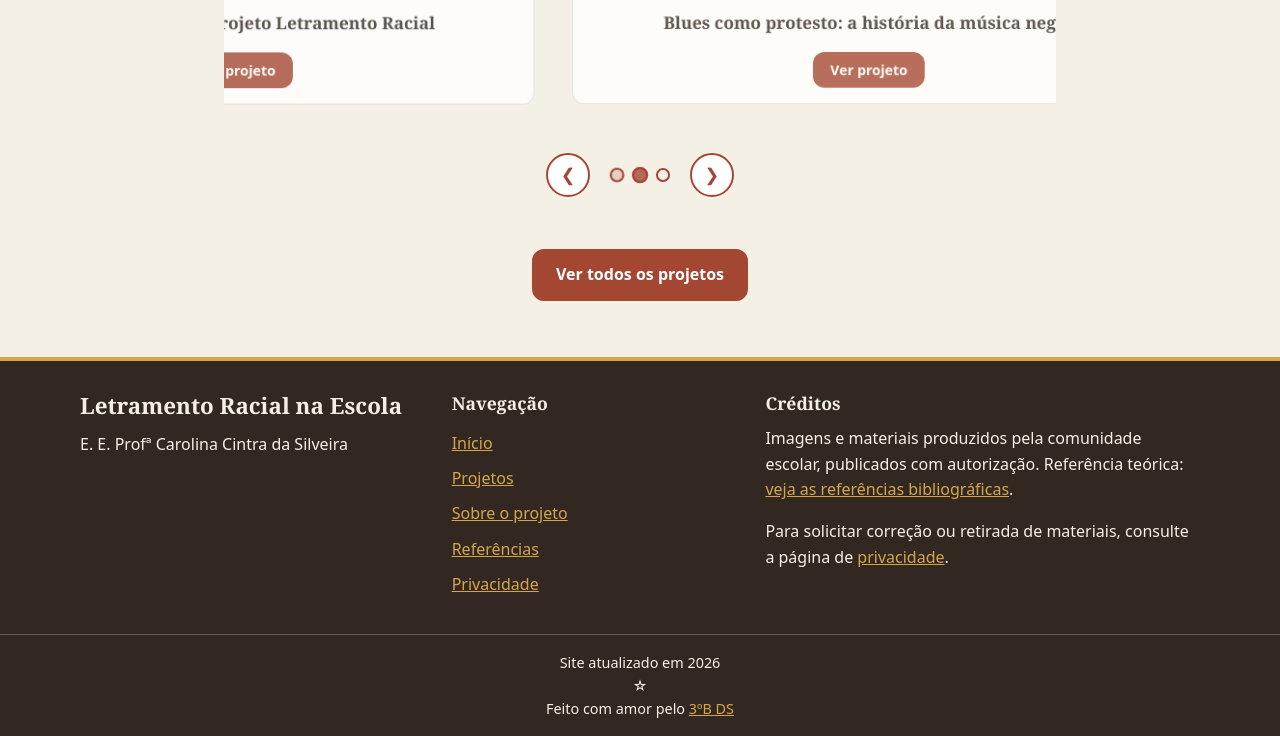
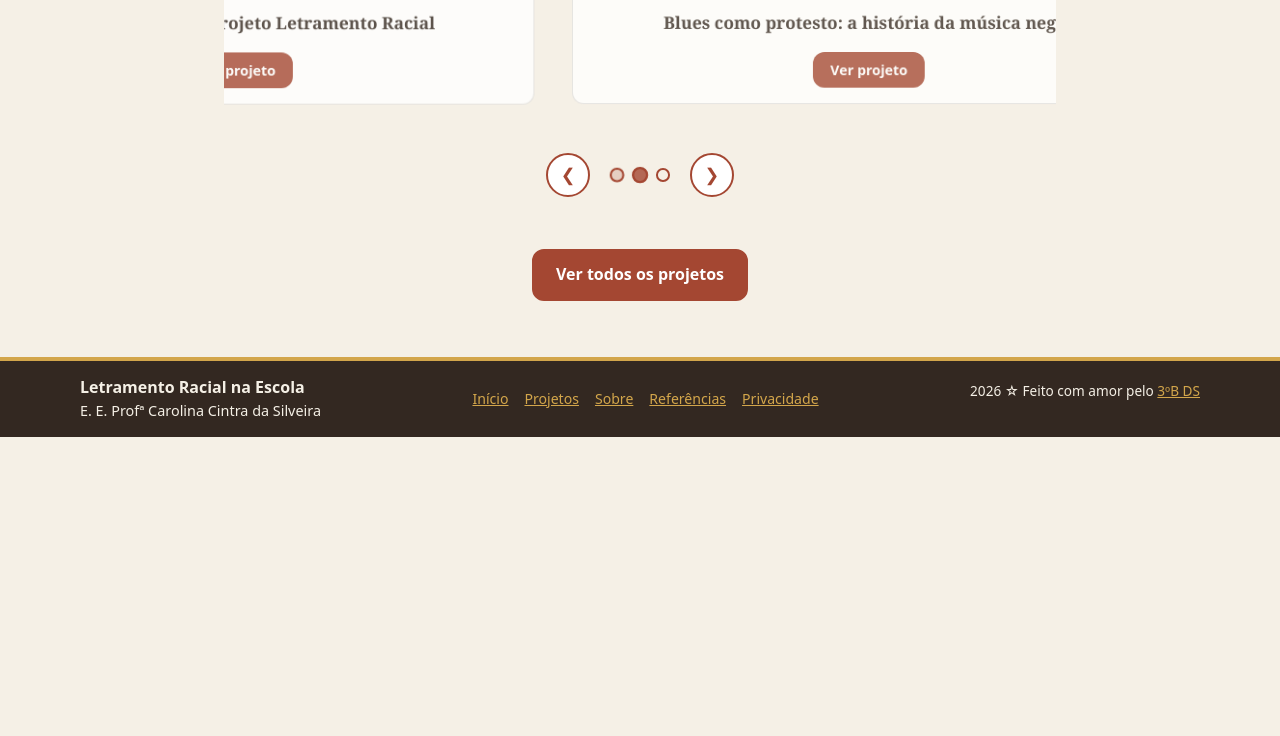
Before and after one commit to OtavioGGM/Letramento-Racial, an Astro site: page / in a window 1280 px wide. Shown: the part 2364-3100 px from the top of the page. After the commit the page ends 2801 px from the top, so only its background shows below. Built offline with nearby package versions, Linux system fonts and the light colour scheme; Astro itself is replaced by a stand-in of ours.

Commit message:
Atualiza rodapé para layout horizontal mais estreito

```diff
--- a/src/components/Rodape.astro
+++ b/src/components/Rodape.astro
@@ -3,34 +3,28 @@ const ano = new Date().getFullYear();
 ---
 
 <footer class="rodape">
-  <div class="container grade">
-    <div>
-      <h2>Letramento Racial na Escola</h2>
-      <p>E. E. Profª Carolina Cintra da Silveira</p>
+  <div class="container barra">
+
+    <div class="identidade">
+      <strong>Letramento Racial na Escola</strong>
+      <span>E. E. Profª Carolina Cintra da Silveira</span>
     </div>
 
     <nav aria-label="Navegação rápida">
-      <h3>Navegação</h3>
       <ul>
         <li><a href="/">Início</a></li>
         <li><a href="/projetos/">Projetos</a></li>
-        <li><a href="/sobre/">Sobre o projeto</a></li>
+        <li><a href="/sobre/">Sobre</a></li>
         <li><a href="/referencias/">Referências</a></li>
         <li><a href="/privacidade/">Privacidade</a></li>
       </ul>
     </nav>
 
-    <div>
-      <h3>Créditos</h3>
-      <p>Imagens e materiais produzidos pela comunidade escolar, publicados com autorização. Referência teórica: <a href="/referencias/">veja as referências bibliográficas</a>.</p>
-      <p>Para solicitar correção ou retirada de materiais, consulte a página de <a href="/privacidade/">privacidade</a>.</p>
-    </div>
+    <p class="assinatura">
+      {ano} &#9734; Feito com amor pelo <a href="https://www.instagram.com/3bds.terceirao/">3ºB DS</a>
+    </p>
+
   </div>
-  <p class="atualizacao">
-  Site atualizado em {ano} <br>
-  <span>&#9734;</span> <br>
-  Feito com amor pelo <a href="https://www.instagram.com/3bds.terceirao/">3ºB DS</a>
-  </p>
 </footer>
 
 <style>
@@ -38,26 +32,49 @@ const ano = new Date().getFullYear();
     background: var(--marrom);
     color: var(--bege);
     border-top: 4px solid var(--ocre);
-    padding-top: 2rem;
+    padding-block: 1rem;
   }
-  .rodape h2 { font-size: 1.4rem; }
-  .rodape h3 { font-size: 1.1rem; }
   .rodape a { color: var(--ocre); }
-  .rodape ul { list-style: none; margin: 0; padding: 0; }
-  .rodape li a { display: inline-block; padding-block: 0.3rem; }
   .rodape :focus-visible { outline-color: var(--ocre); }
-  .grade {
-    display: grid;
-    gap: 1.5rem;
+
+  /* Layout da barra */
+  .barra {
+    display: flex;
+    flex-wrap: wrap;
+    align-items: center;
+    justify-content: space-between;
+    gap: 0.75rem 1.5rem;
   }
-  .atualizacao {
-    text-align: center;
-    margin: 2rem 0 0;
-    padding: 1rem;
+
+  /* Identidade */
+  .identidade {
+    display: flex;
+    flex-direction: column;
+    gap: 0.15rem;
     font-size: 0.9rem;
-    border-top: 1px solid rgb(245 240 230 / 0.25);
+    line-height: 1.35;
   }
-  @media (min-width: 48em) {
-    .grade { grid-template-columns: 1.2fr 1fr 1.5fr; }
+  .identidade strong {
+    font-size: 1rem;
+  }
+
+  /* Navegação em linha */
+  .rodape nav ul {
+    list-style: none;
+    margin: 0;
+    padding: 0;
+    display: flex;
+    flex-wrap: wrap;
+    gap: 0.25rem 1rem;
+  }
+  .rodape nav a {
+    font-size: 0.88rem;
+    white-space: nowrap;
+  }
+
+  /* Assinatura */
+  .assinatura {
+    font-size: 0.85rem;
+    white-space: nowrap;
   }
 </style>
```
